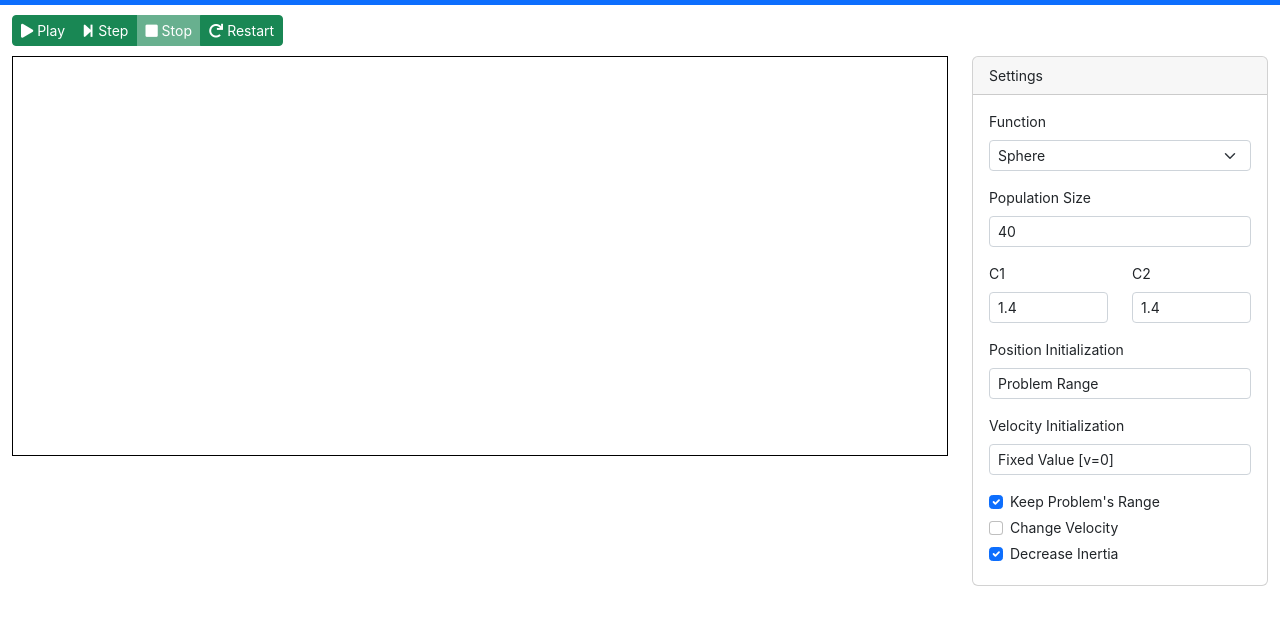
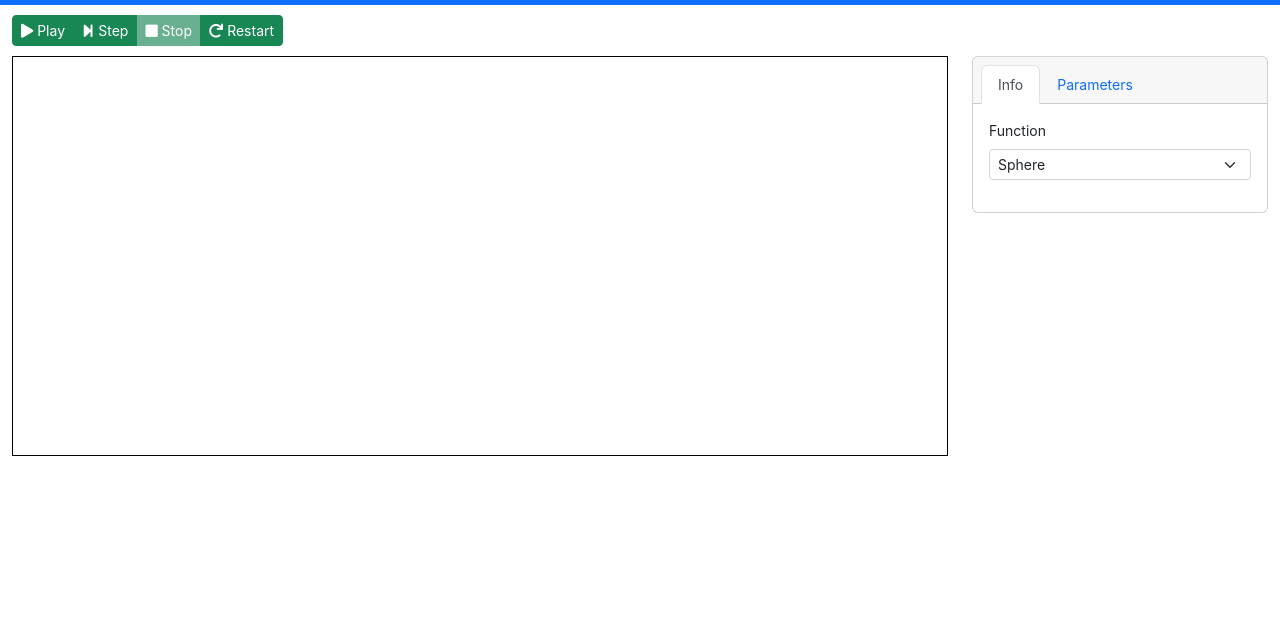
Before and after one commit to thiagodnf/pso-simulator, a website: page index.html in a window 1280 px wide. Shown: the part 51-676 px from the top of the page. Drawn offline with nearby package versions, Linux system fonts and the light colour scheme.

Commit message:
improved sidebar

```diff
--- a/index.html
+++ b/index.html
@@ -49,11 +49,21 @@
                     <svg id="canvas" xmlns:svg="http://www.w3.org/2000/svg" xmlns="http://www.w3.org/2000/svg" ></svg>
                 </div>
                 <div class="col-sm-3">
-                    <div class="card">
-                        <div class="card-header">Settings</div>
-                        <div class="card-body">
-                            <form class="form-optimize">
 
+                    <div id="sidebar" class="card">
+                        <div class="card-header">
+                            <ul class="nav nav-tabs card-header-tabs">
+                                <li class="nav-item">
+                                    <button  class="nav-link active" data-toggle="tab" data-bs-toggle="tab" data-bs-target="#info" data-i18n="info">Info</button >
+                                </li>
+                                <li class="nav-item">
+                                    <button  class="nav-link" data-bs-toggle="tab" data-bs-target="#parameters" data-i18n="parameters">Parameters</button >
+                                </li>
+                            </ul>
+                        </div>
+                        <div class="card-body overflow-auto">
+                            <div class="tab-content">
+                                <div class="tab-pane fade show active" id="info">
                                     <div class="mb-3">
                                         <label for="function" class="form-label">Function</label>
                                         <select class="form-select form-select-sm settings dispatch-change-problem d-inline" id="function">
@@ -65,8 +75,10 @@
                                             <option value="griewank-problem">Griewank</option>
                                             <option value="easom-problem">Easom</option>
                                         </select>
-
                                     </div>
+                                </div>
+                                <div class="tab-pane fade" id="parameters">
+                                    <form class="form-optimize">
 
                                         <div class="mb-3">
                                             <label for="population-size" class="form-label">Population Size</label>
@@ -121,11 +133,8 @@
                                     </form>
                                 </div>
                             </div>
-
-
-                    <br>
-
-
+                        </div>
+                    </div>
 
                 </div>
             </div>
```
Lines whose indentation alone changed are shown as unchanged.
